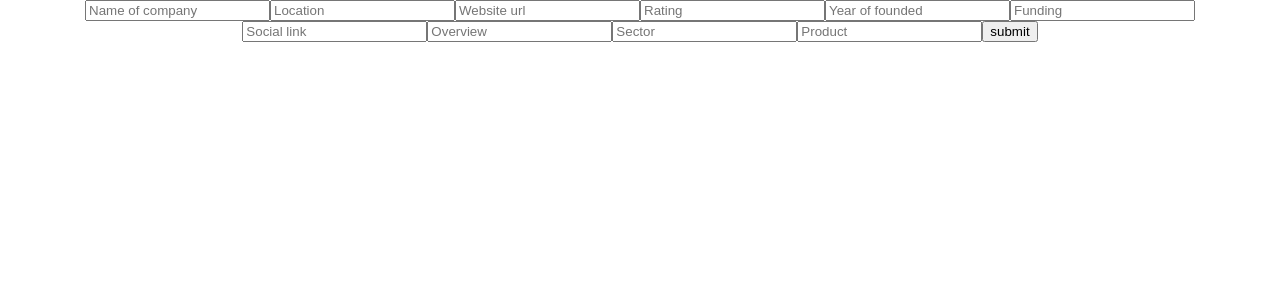
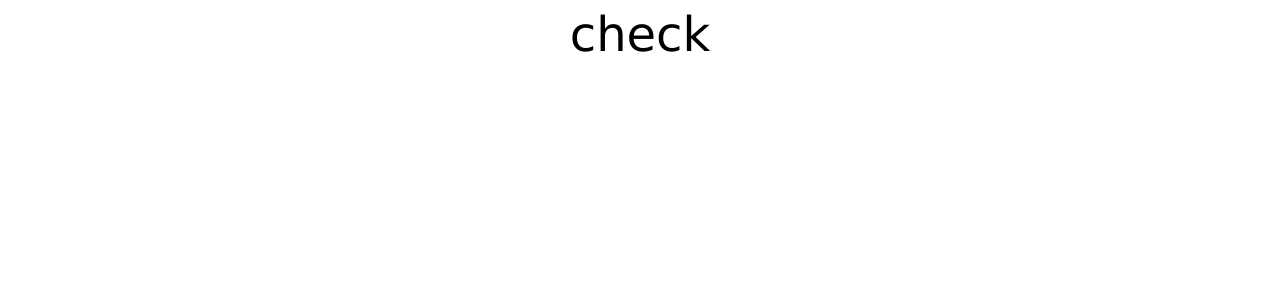
Before and after one commit to AltCampus/ISDB, a React (Create React App) app in the folder client/: page /startups/1 in a window 1280 px wide. Shown: the top 300 px of the page. Built offline with nearby package versions, Linux system fonts and the light colour scheme.

Commit message:
routes implememnted

```diff
--- a/client/src/App.js
+++ b/client/src/App.js
@@ -2,8 +2,10 @@ import React, { Component } from 'react';
 import { BrowserRouter, Switch, Route} from 'react-router-dom'
 import './scss/App.scss';
 import './scss/Main.scss';
-import Startup from './components/Startups';
 import Home from './components/Home';
+import Startups from './components/Startups';
+import Startup from './components/Startup';
+
 
 class App extends Component {
   constructor(props) {
@@ -40,8 +42,9 @@ render() {
       <div>
         <Switch>
           <Route exact path="/" component={Home}/>
+          <Route exact path="/startups/:name" component={Startup}/>
         </Switch>
-        <Startup />
+        {/* <Startups /> */}
       </div>
     </BrowserRouter>
     );
--- a/client/src/components/CompanyCard.js
+++ b/client/src/components/CompanyCard.js
@@ -1,10 +1,12 @@
 import React, { Component } from 'react';
+import { Link } from 'react-router-dom';
+
 
 class CompanyCard extends Component {
   render(){
     const {nameOfCompany, location, sector} = this.props.value;
     return (
-      <div className="small-card">
+      <Link to={`/startups/${nameOfCompany}`} className="small-card">
         <img id="logo" src={require("./../media/zomato.png")}/>
         <div className="right">
           <h2 is="title" >{nameOfCompany}</h2>
@@ -16,7 +18,7 @@ class CompanyCard extends Component {
             <span>{sector}</span>
           </div>
         </div>
-      </div>)
+      </Link>)
   }
 }
 export default CompanyCard;
--- a/client/src/components/Home.js
+++ b/client/src/components/Home.js
@@ -4,12 +4,11 @@ import HeroIndex from './HeroIndex';
 import Footer from './Footer';
 
 
-
 class Home extends Component {
   render() {
     return (
       <div>
-        <Header/>
+       <Header/>
       <HeroIndex/>
       <Footer/>
       </div>
--- a/client/src/components/Startups.js
+++ b/client/src/components/Startups.js
@@ -3,7 +3,7 @@ import { connect } from 'react-redux';
 import { postStartupsDetails } from '../actions/actionsCreator';
 
 
-class Startup extends Component {
+class Startups extends Component {
   state = {
    nameOfCompany: "",
     location: "",
@@ -45,4 +45,4 @@ handleSubmit = (e) => {
     )
   }
 }
-export default connect()(Startup);
+export default connect()(Startups);
```
